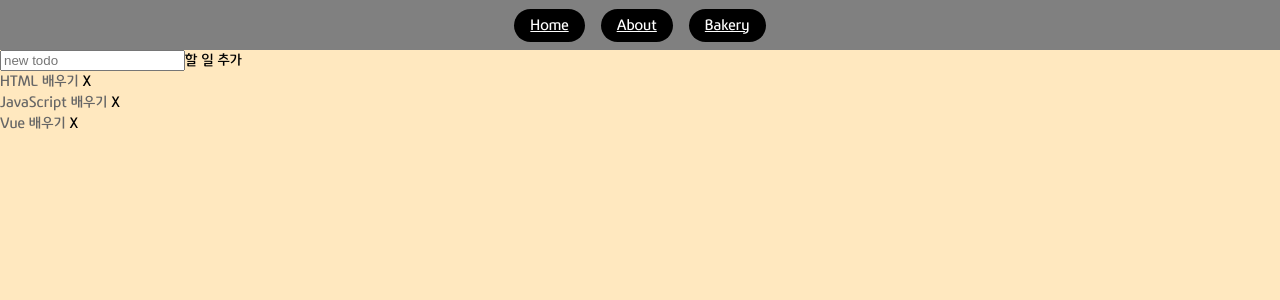
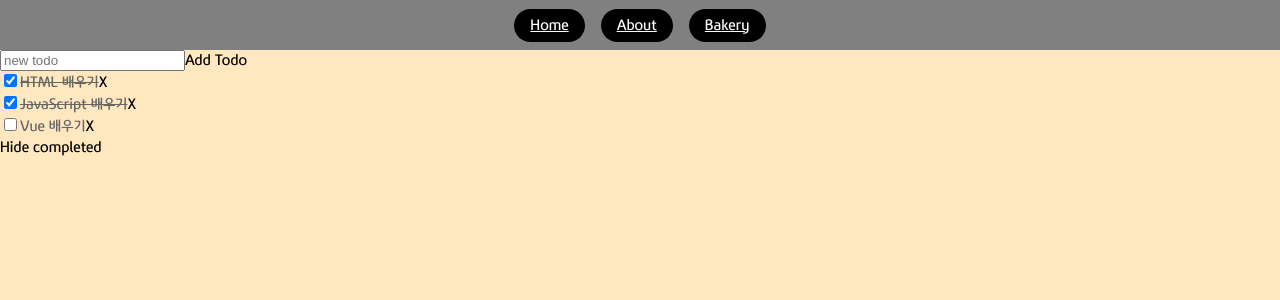
Before and after one commit to So-Mi-Gyeong/Vue, a Vue app: page /about in a window 1280 px wide. Shown: the top 300 px of the page. Built offline with nearby package versions, Linux system fonts and the light colour scheme; a web font is replaced by a local one.

Commit message:
vue list

```diff
--- a/src/views/AboutView.vue
+++ b/src/views/AboutView.vue
@@ -1,18 +1,25 @@
 <script setup>
-  import { ref } from 'vue'
+  import { ref, computed } from 'vue'
 
   // 각 할 일에 고유한 ID 부여
   let id = 0
 
   const newTodo = ref('')
+  const hideCompleted = ref(false)
   const todos = ref([
-    { id: id++, text: 'HTML 배우기' },
-    { id: id++, text: 'JavaScript 배우기' },
-    { id: id++, text: 'Vue 배우기' }
+    { id: id++, text: 'HTML 배우기', done: true },
+    { id: id++, text: 'JavaScript 배우기', done: true },
+    { id: id++, text: 'Vue 배우기', done: false }
   ])
 
+  const filteredTodos = computed(() => {
+    return hideCompleted.value
+      ? todos.value.filter((t) => !t.done)
+      : todos.value
+  })
+
   function addTodo() {
-    todos.value.push({id: id++, text: newTodo.value})
+    todos.value = [...todos.value, {id: id++, text: newTodo.value, done: false }]
     newTodo.value = ''
   }
 
@@ -24,12 +31,22 @@
 <template>
   <form @submit.prevent="addTodo">
     <input v-model="newTodo" required placeholder="new todo">
-    <button>할 일 추가</button>
+    <button>Add Todo</button>
   </form>
   <ul>
-    <li v-for="todo in todos" :key="todo.id">
-      {{ todo.text }}
+    <li v-for="todo in filteredTodos" :key="todo.id">
+      <input type="checkbox" v-model="todo.done">
+      <span :class="{ done: todo.done }">{{ todo.text }}</span>
       <button @click="removeTodo(todo)">X</button>
     </li>
   </ul>
+  <button @click="hideCompleted = !hideCompleted">
+    {{ hideCompleted ? 'show all' : 'Hide completed' }}
+  </button>
 </template>
+
+<style lang="scss">
+.done{
+  text-decoration: line-through;
+}
+</style>
```
